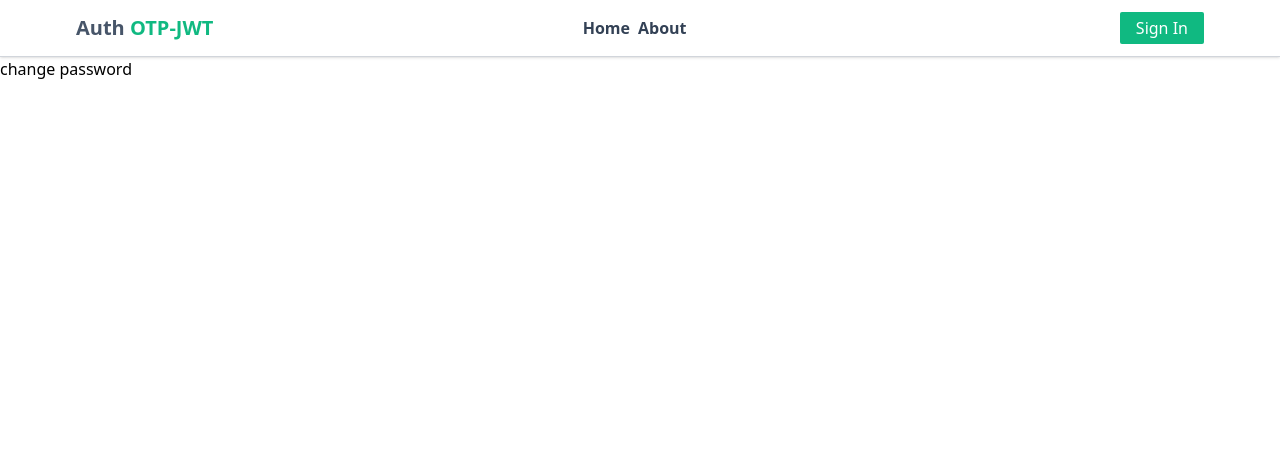
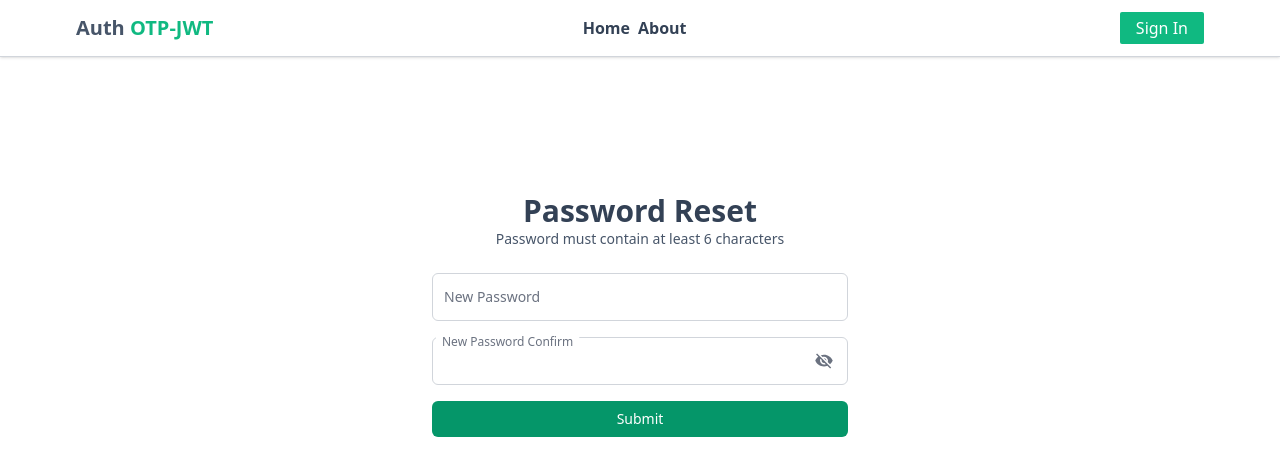
Before and after one commit to musayar9/Auth-Authentication-Authorization-Reset-Password-JWT-Two-Factor-Authentication-2FA-, a React (Vite) app in the folder client/: page /reset-password/1/token/1 in a window 1280 px wide. Shown: the top 476 px of the page. Built offline with nearby package versions, Linux system fonts and the light colour scheme.

Commit message:
create resetPassword and Confirm password Ui

```diff
--- a/client/src/Components/ChangePassword.jsx
+++ b/client/src/Components/ChangePassword.jsx
@@ -1,5 +1,62 @@
+import { IoMdEyeOff } from "react-icons/io";
 const ChangePassword = () => {
-  return <div>change password</div>;
+  return (
+    <div className="mx-auto max-w-md mt-24 p-4">
+      <div className="flex items-center justify-center flex-col my-6">
+        <h3 className="text-3xl font-bold text-slate-700">Password Reset</h3>
+        <p className="text-sm text-slate-600">
+          {" "}
+          Password must contain at least 6 characters
+        </p>
+      </div>
+      <form className="flex gap-4 flex-col flex-1">
+        <div className="relative ">
+          <input
+            type="text"
+            id="otp"
+            className="block px-2.5 pb-2.5 pt-4 w-full  text-sm
+  text-gray-900 bg-transparent rounded-md border-1 border-gray-300 appearance-none dark:text-white
+  dark:border-gray-600 dark:focus:border-emerald-500 focus:outline-none focus:ring-0 focus:border-emerald-600 peer"
+            placeholder=" "
+          />
+          <label
+            htmlFor="email"
+            className="absolute text-sm text-gray-500 dark:text-gray-400 duration-300 transform -translate-y-4 scale-75 top-2 z-10 origin-[0] bg-white dark:bg-gray-900 px-2 peer-focus:px-2 peer-focus:text-emerald-600 peer-focus:dark:text-blue-500 peer-placeholder-shown:scale-100 peer-placeholder-shown:-translate-y-1/2 peer-placeholder-shown:top-1/2 peer-focus:top-2 peer-focus:scale-75 peer-focus:-translate-y-4 rtl:peer-focus:translate-x-1/4 rtl:peer-focus:left-auto start-1"
+          >
+            New Password
+          </label>
+        </div>
+
+        <div className="relative ">
+          <div className="relative">
+            <div className="absolute inset-y-0 end-0 flex items-center pr-3.5 pointer-events-none">
+
+              <IoMdEyeOff className="w-5 h-5 text-gray-500 dark:text-gray-400" />
+            </div>
+            <input
+              type="text"
+              id="otp"
+              className="block px-2.5 pb-2.5 pt-4 w-full  text-sm pr-10
+  text-gray-900 bg-transparent rounded-md border-1 border-gray-300 appearance-none dark:text-white
+  dark:border-gray-600 dark:focus:border-emerald-500 focus:outline-none focus:ring-0 focus:border-emerald-600 peer"
+              placeholder=" "
+            />
+          </div>
+
+          <label
+            htmlFor="email"
+            className="absolute text-md text-gray-500 dark:text-gray-400 duration-300 transform -translate-y-4 scale-75 top-2 z-10 origin-[0] bg-white dark:bg-gray-900 px-2 peer-focus:px-2 peer-focus:text-emerald-600 peer-focus:dark:text-blue-500 peer-placeholder-shown:scale-100 peer-placeholder-shown:-translate-y-1/2 peer-placeholder-shown:top-1/2 peer-focus:top-2 peer-focus:scale-75 peer-focus:-translate-y-4 rtl:peer-focus:translate-x-1/4 rtl:peer-focus:left-auto start-1"
+          >
+            New Password Confirm
+          </label>
+        </div>
+
+        <button className="bg-emerald-600 hover:opacity-80 p-2 text-sm text-white rounded-md">
+          Submit
+        </button>
+      </form>
+    </div>
+  );
 };
 
 export default ChangePassword;
--- a/client/src/Components/ResetPassword.jsx
+++ b/client/src/Components/ResetPassword.jsx
@@ -1,27 +1,51 @@
 import { Link } from "react-router-dom";
-import { useState } from "react";
+import { useState, useEffect } from "react";
 import axios from "axios";
 const ResetPassword = () => {
   const [email, setEmail] = useState("");
+  const [isLoading, setIsLoading] = useState(false);
+  const [error, setError] = useState(false);
+  const [errorMessage, setErrorMessage] = useState("");
+
+  useEffect(() => {
+    setTimeout(() => {
+      if (error) {
+        setError(false);
+        setErrorMessage("");
+
+        setIsLoading(false);
+      }
+    }, 3000);
+  }, [error]);
 
   const handleResetPassword = async (e) => {
     e.preventDefault();
 
     try {
+      setIsLoading(true);
+      setError(false);
       const res = await axios.post(`/api/reset-password`, {
         headers: { "Content-Type": "application/json" },
         email,
       });
+      setIsLoading(false);
       const data = res.data;
-      console.log(data);
+      if (res.status !== 200) {
+        setError(true);
+        setIsLoading(false);
+        setErrorMessage("Something went wrong");
+      }
+
+      console.log(res);
       return data;
     } catch (error) {
-      console.log(error);
+      setError(true);
+      setErrorMessage(error.response.data.message, error);
     }
   };
 
   return (
-    <div className="mx-auto max-w-md mt-24 gap-4">
+    <div className="mx-auto max-w-md mt-24 gap-4 p-4">
       <div className="flex flex-col items-center my-8 ">
         <h2 className="text-3xl font-bold text-slate-700">Password Reset</h2>
         <p className="mt-3 text-sm text-center text-slate-600">
@@ -52,7 +76,35 @@
           type="submit"
           className="bg-emerald-600 hover:opacity-80 text-gray-50 text-sm rounded-md py-2"
         >
-          Send Email
+          {isLoading ? (
+            <div className="flex items-center justify-center gap-2">
+              <div role="status">
+                <div>
+                  <svg
+                    aria-hidden="true"
+                    className="inline w-8 h-8 text-gray-200 animate-spin dark:text-gray-600 fill-blue-600"
+                    viewBox="0 0 100 101"
+                    fill="none"
+                    xmlns="http://www.w3.org/2000/svg"
+                  >
+                    <path
+                      d="M100 50.5908C100 78.2051 77.6142 100.591 50 100.591C22.3858 100.591 0 78.2051 0 50.5908C0 22.9766 22.3858 0.59082 50 0.59082C77.6142 0.59082 100 22.9766 100 50.5908ZM9.08144 50.5908C9.08144 73.1895 27.4013 91.5094 50 91.5094C72.5987 91.5094 90.9186 73.1895 90.9186 50.5908C90.9186 27.9921 72.5987 9.67226 50 9.67226C27.4013 9.67226 9.08144 27.9921 9.08144 50.5908Z"
+                      fill="currentColor"
+                    />
+                    <path
+                      d="M93.9676 39.0409C96.393 38.4038 97.8624 35.9116 97.0079 33.5539C95.2932 28.8227 92.871 24.3692 89.8167 20.348C85.8452 15.1192 80.8826 10.7238 75.2124 7.41289C69.5422 4.10194 63.2754 1.94025 56.7698 1.05124C51.7666 0.367541 46.6976 0.446843 41.7345 1.27873C39.2613 1.69328 37.813 4.19778 38.4501 6.62326C39.0873 9.04874 41.5694 10.4717 44.0505 10.1071C47.8511 9.54855 51.7191 9.52689 55.5402 10.0491C60.8642 10.7766 65.9928 12.5457 70.6331 15.2552C75.2735 17.9648 79.3347 21.5619 82.5849 25.841C84.9175 28.9121 86.7997 32.2913 88.1811 35.8758C89.083 38.2158 91.5421 39.6781 93.9676 39.0409Z"
+                      fill="currentFill"
+                    />
+                  </svg>
+                  <span className="sr-only">Loading...</span>
+                </div>
+              </div>
+
+              <p>Loading</p>
+            </div>
+          ) : (
+            <>Send Email</>
+          )}
         </button>
       </form>
 
@@ -61,6 +113,12 @@
           Return SignIn
         </button>
       </Link>
+
+      {error && (
+        <div className="bg-red-500 text-white rounded-md p-2">
+          <p>{errorMessage}</p>
+        </div>
+      )}
     </div>
   );
 };
--- a/client/src/Components/SignIn.jsx
+++ b/client/src/Components/SignIn.jsx
@@ -26,7 +26,6 @@
     await dispatch(signIn(formData));
   };
 
-
   useEffect(() => {
     if (user && user?.response?.data?.statusCode !== 400) {
       if (!user.verified) {
@@ -36,12 +35,10 @@
       }
     } else {
       setErrorMessage(user?.response?.data?.message);
-       setTimeout(() => {
-         setErrorMessage("");
-       }, 3000);
+      setTimeout(() => {
+        setErrorMessage("");
+      }, 3000);
     }
-
-
   }, [user]);
 
   return (
@@ -100,7 +97,35 @@
           type="submit"
           className="bg-emerald-600 text-white p-2 hover:translate-y-1 rounded-md shadow-md"
         >
-          {userStatus === "loading" ? "Loading..." : "Sign In..."}
+          {userStatus === "loading" ? (
+            <div className="flex items-center justify-center gap-2">
+              <div role="status">
+                <div>
+                  <svg
+                    aria-hidden="true"
+                    className="inline w-8 h-8 text-gray-200 animate-spin dark:text-gray-600 fill-blue-600"
+                    viewBox="0 0 100 101"
+                    fill="none"
+                    xmlns="http://www.w3.org/2000/svg"
+                  >
+                    <path
+                      d="M100 50.5908C100 78.2051 77.6142 100.591 50 100.591C22.3858 100.591 0 78.2051 0 50.5908C0 22.9766 22.3858 0.59082 50 0.59082C77.6142 0.59082 100 22.9766 100 50.5908ZM9.08144 50.5908C9.08144 73.1895 27.4013 91.5094 50 91.5094C72.5987 91.5094 90.9186 73.1895 90.9186 50.5908C90.9186 27.9921 72.5987 9.67226 50 9.67226C27.4013 9.67226 9.08144 27.9921 9.08144 50.5908Z"
+                      fill="currentColor"
+                    />
+                    <path
+                      d="M93.9676 39.0409C96.393 38.4038 97.8624 35.9116 97.0079 33.5539C95.2932 28.8227 92.871 24.3692 89.8167 20.348C85.8452 15.1192 80.8826 10.7238 75.2124 7.41289C69.5422 4.10194 63.2754 1.94025 56.7698 1.05124C51.7666 0.367541 46.6976 0.446843 41.7345 1.27873C39.2613 1.69328 37.813 4.19778 38.4501 6.62326C39.0873 9.04874 41.5694 10.4717 44.0505 10.1071C47.8511 9.54855 51.7191 9.52689 55.5402 10.0491C60.8642 10.7766 65.9928 12.5457 70.6331 15.2552C75.2735 17.9648 79.3347 21.5619 82.5849 25.841C84.9175 28.9121 86.7997 32.2913 88.1811 35.8758C89.083 38.2158 91.5421 39.6781 93.9676 39.0409Z"
+                      fill="currentFill"
+                    />
+                  </svg>
+                  <span className="sr-only">Loading...</span>
+                </div>
+              </div>
+
+              <p>Loading</p>
+            </div>
+          ) : (
+            <>Sign IN</>
+          )}
         </button>
       </form>
 
--- a/client/src/Components/SignUp.jsx
+++ b/client/src/Components/SignUp.jsx
@@ -152,7 +152,7 @@
 
         <button className="bg-emerald-600 rounded-md p-2 text-white hover:bg-emerald-700 hover:translate-y-1 duration-150 ease-in">
           {loading ? (
-            <>
+            <div className="flex items-center justify-center gap-2">
               <div role="status">
                 <div>
                   <svg
@@ -174,7 +174,9 @@
                   <span className="sr-only">Loading...</span>
                 </div>
               </div>
-            </>
+
+              <p>Loading</p>
+            </div>
           ) : (
             <>Sign Up</>
           )}
--- a/client/src/Components/VerifyOtp.jsx
+++ b/client/src/Components/VerifyOtp.jsx
@@ -28,7 +28,7 @@
     if (user?.verified) {
       navigate("/");
     }
-  },);
+  });
 
   return (
     <>
```
Also changed, not shown: 1 other file (tests, documents, lock files or other folders).
